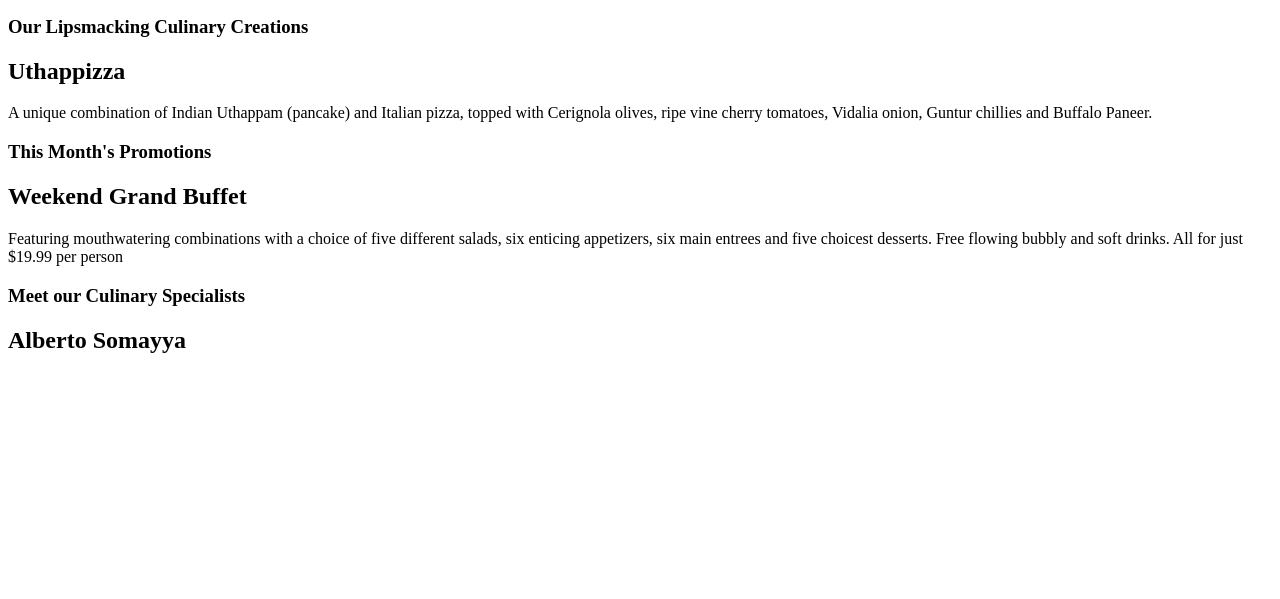
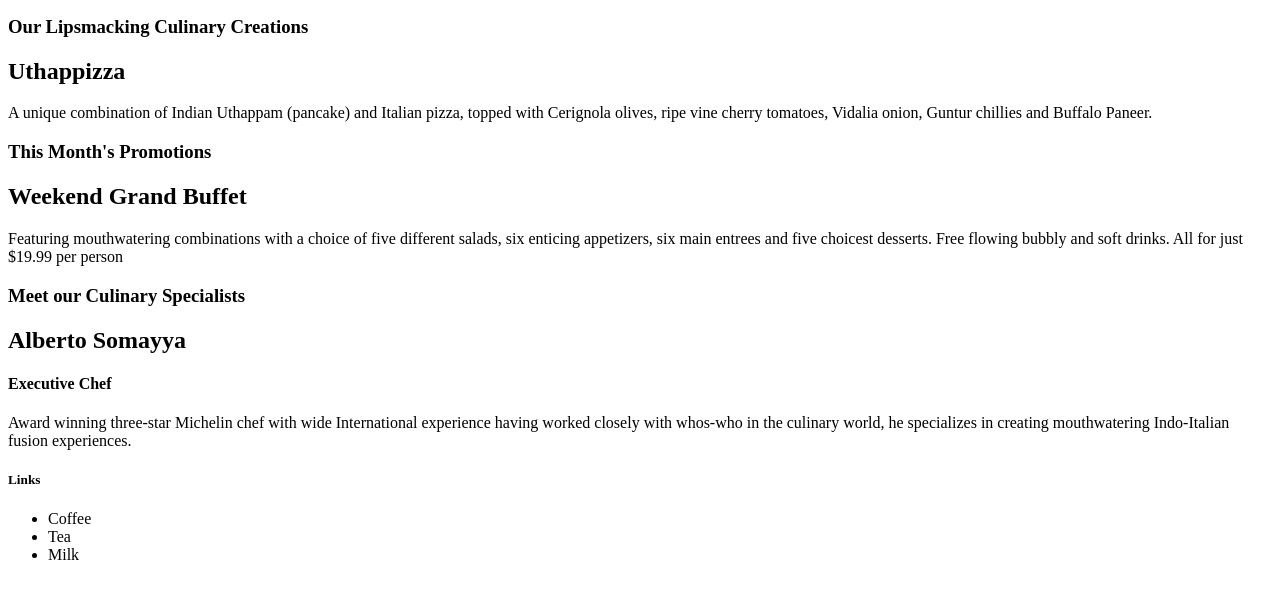
Before and after one commit to 3scava1i3r/Bootstrap_project-1, a website: page index.html in a window 1280 px wide. Shown: the part 101-700 px from the top of the page. Drawn offline with nearby package versions, Linux system fonts and the light colour scheme.

Commit message:
more additions in index.html

```diff
--- a/index.html
+++ b/index.html
@@ -32,6 +32,16 @@
     <div class="">
       <h3>Meet our Culinary Specialists</h3>
       <h2>Alberto Somayya</h2>
+      <h4>Executive Chef</h4>
+      <p>Award winning three-star Michelin chef with wide International experience having worked closely with whos-who in the culinary world, he specializes in creating mouthwatering Indo-Italian fusion experiences.</p>
+    </div>
+    <div class="">
+      <h5>Links</h5>
+        <ul>
+          <li>Coffee</li>
+          <li>Tea</li>
+          <li>Milk</li>
+        </ul>
     </div>
 
 
```
